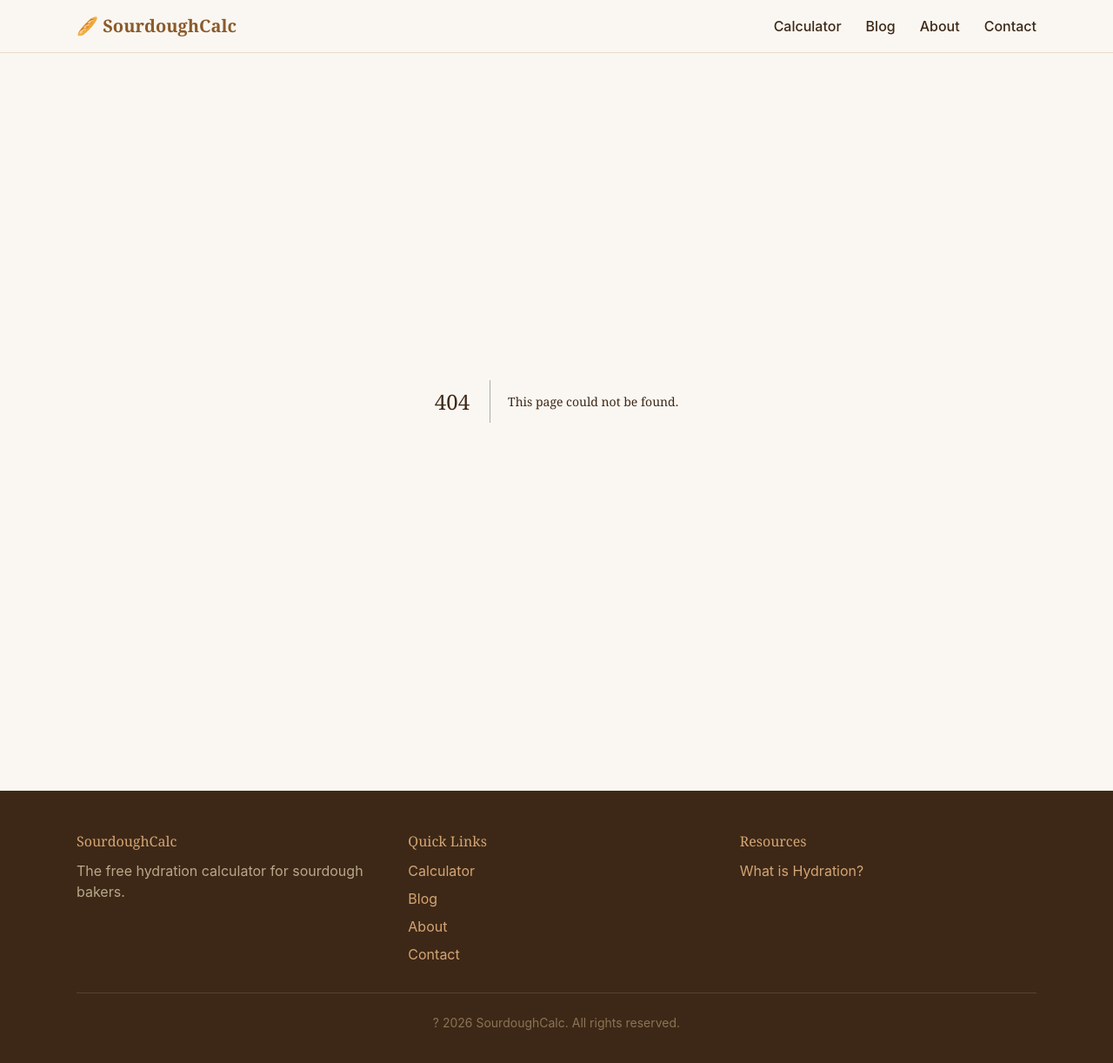
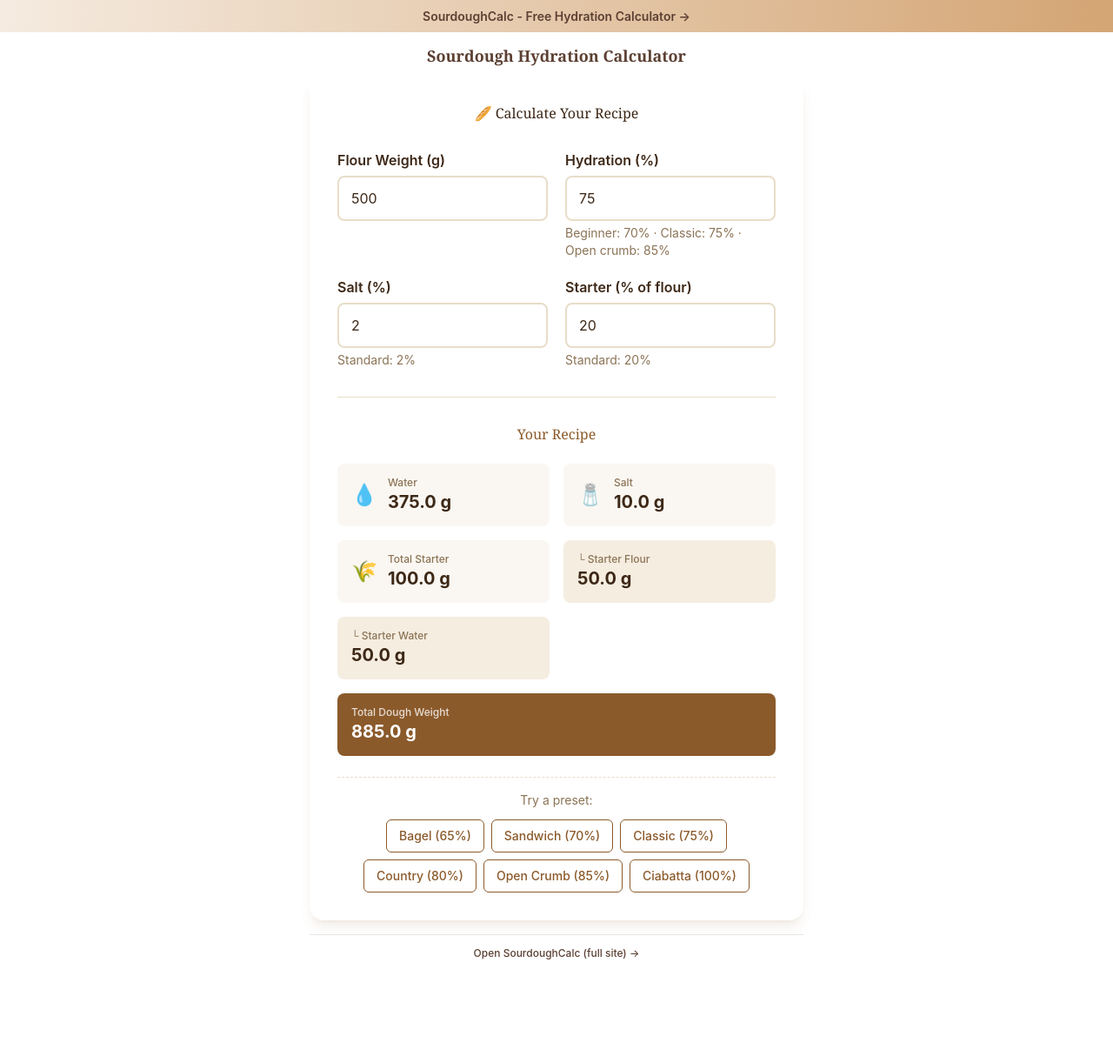
Before and after one commit to TZ005/sourdough-calculator, a Next.js app: page /embed in a window 1280 px wide. Before the commit this address had no page. Shown: the top 1222 px of the page at 87% size. After the commit the page ends 1121 px from the top, so only its background shows below. Built offline with nearby package versions, Linux system fonts and the light colour scheme.

Commit message:
Add embeddable calculator widget at /embed

```diff
--- /dev/null
+++ b/app/embed/page.jsx
@@ -0,0 +1,41 @@
+import Link from "next/link";
+import Calculator from "@/components/Calculator";
+
+export const metadata = {
+  title: "Sourdough Hydration Calculator - Embed",
+  robots: { index: false },
+};
+
+export default function Embed() {
+  return (
+    <>
+      <style>{`
+        header, footer, nav { display: none !important; }
+        body { background: white !important; }
+        main { padding: 0 !important; }
+        .embed-banner { background: linear-gradient(to right, #f5ebe0, #d4a574); padding: 8px 16px; text-align: center; font-size: 14px; }
+        .embed-banner a { color: #5C4033; font-weight: 600; text-decoration: none; }
+        .embed-container { max-width: 600px; margin: 0 auto; padding: 16px; }
+        .embed-title { font-size: 18px; font-weight: 700; color: #5C4033; text-align: center; margin-bottom: 12px; }
+        .embed-footer { text-align: center; font-size: 12px; color: #5C4033; margin-top: 16px; padding-top: 12px; border-top: 1px solid #e5e5e5; }
+        .embed-footer a { color: #5C4033; font-weight: 500; }
+      `}</style>
+
+      <div className="embed-banner">
+        <a href="https://sourdough-hydrationcalculator.com/" target="_blank" rel="noreferrer">
+          SourdoughCalc - Free Hydration Calculator →
+        </a>
+      </div>
+
+      <div className="embed-container">
+        <h1 className="embed-title">Sourdough Hydration Calculator</h1>
+        <Calculator />
+        <p className="embed-footer">
+          <Link href="/" target="_blank" rel="noreferrer">
+            Open SourdoughCalc (full site) →
+          </Link>
+        </p>
+      </div>
+    </>
+  );
+}
```
